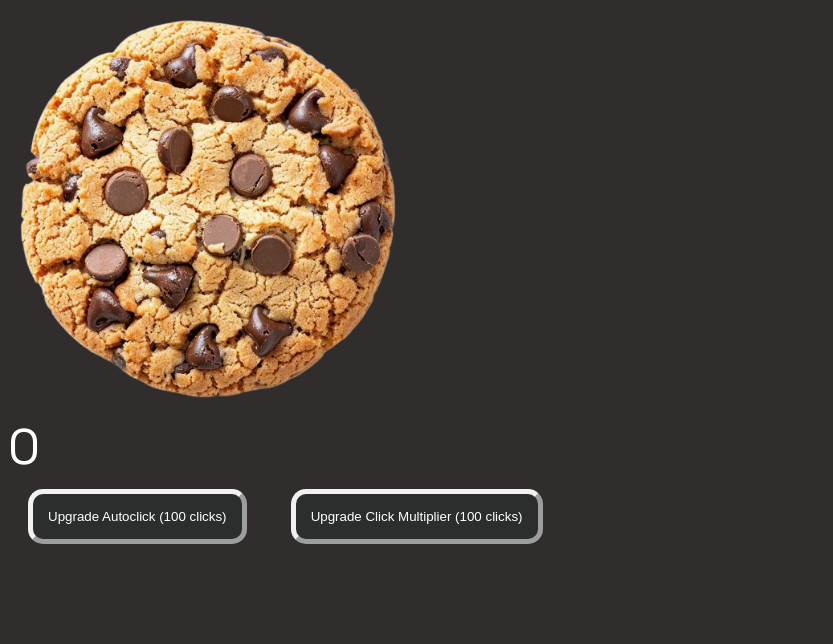
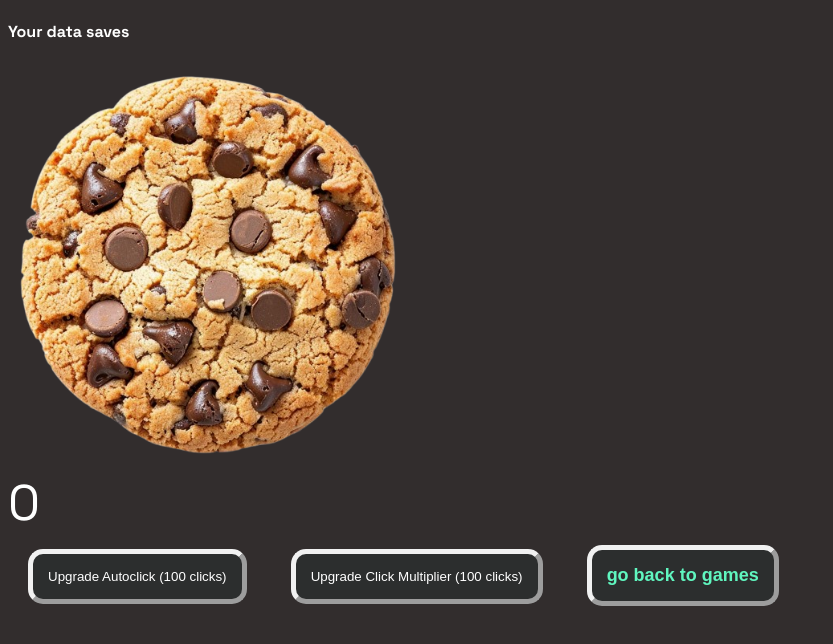
Before and after one commit to 29BMaracle/29BMaracle.github.io, a plain HTML site: page final/cookie.html in a window 1280 px wide. Shown: the whole page, without its empty margins (0-833 px from the left). Drawn offline with Linux system fonts and the light colour scheme.

Commit message:
Edits
Minor changes

```diff
--- a/final/cookie.html
+++ b/final/cookie.html
@@ -15,10 +15,12 @@
 </head>
 
 <body>
+    <h4>Your data saves</h4>
     <img src="cookie.png" alt="big c" width="400" id="cookie" onclick="cookieClick()">
     <div id="score" style="color: #ffffff;">0</div>
     <button id="autoButton" onclick="autoClickUpgrade()"  style="color: #ffffff;">Upgrade Autoclick (100 clicks)</button>
     <button id="clickMultiButton" onclick="clickMultiUpgrade()" style="color: #ffffff;">Upgrade Click Multiplier (100 clicks)</button>
+    <button><a href="games.html" style="color: #60f6bf;">go back to games</a></button>
 </body>
 <script>
     // config
--- a/final/final.css
+++ b/final/final.css
@@ -128,6 +128,9 @@ button {
      border-style: outset;
  }
 
+h4 {
+    color: #ffffff;
+}
 
  hr {
      border: 1px dashed #e0d9d9;
```
Also changed, not shown: final/newgame.html (+1 -0 lines).
